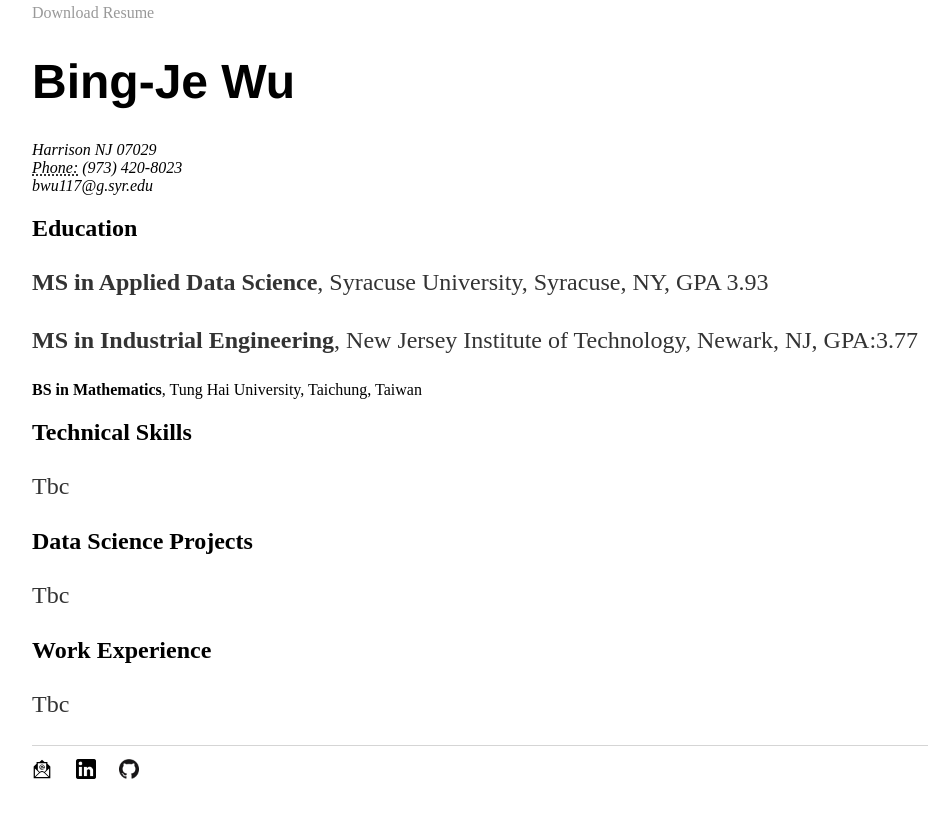
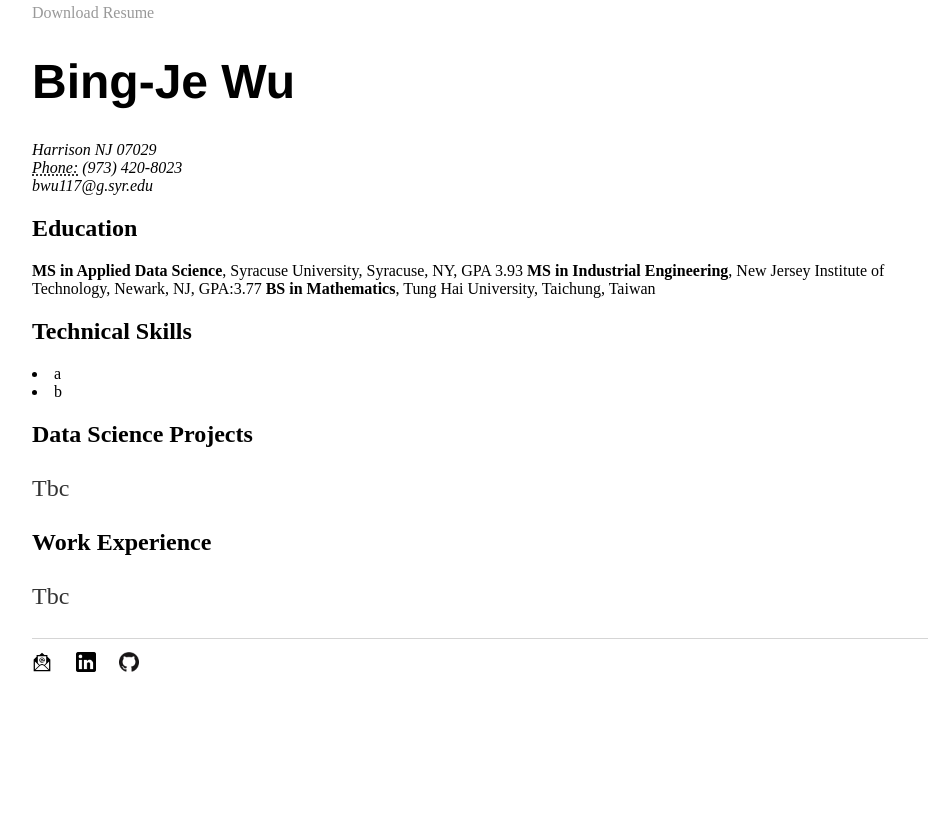
Before and after one commit to bing020815/bing020815.github.io, a Jekyll site: the page built from resume/index.html, in a window 1280 px wide. Shown: the part 494-1333 px from the top of the page, without its empty margins (160-1109 px from the left). Built offline with Jekyll 4.4.1, drawn with Linux system fonts in a browser that asks for light colours; after the commit the page ends 1226 px from its top, so only the background shows below that.

Commit message:
Update index.html

```diff
--- a/resume/index.html
+++ b/resume/index.html
@@ -4,7 +4,6 @@ title: Bing-Je WU's Resume
 ---
 
 <div class="resume">
-	<body>
 	<a href="https://www.dropbox.com/s/peyg5ew762tll89/Resume.pdf?dl=0" class="download" title="Download Resume as PDF">Download Resume</a>
 					<h1>Bing-Je Wu</h1>
 					<address>
@@ -14,18 +13,18 @@ title: Bing-Je WU's Resume
 					</address>
 
 					<h2>Education</h2>
-					<p><strong>MS in Applied Data Science</strong>, Syracuse University, Syracuse, NY, GPA 3.93</p>
-					<p><strong>MS in Industrial Engineering</strong>, New Jersey Institute of Technology, Newark, NJ, GPA:3.77 </p>
+					<strong>MS in Applied Data Science</strong>, Syracuse University, Syracuse, NY, GPA 3.93
+					<strong>MS in Industrial Engineering</strong>, New Jersey Institute of Technology, Newark, NJ, GPA:3.77
 					<strong>BS in Mathematics</strong>, Tung Hai University, Taichung, Taiwan
 
 
         <h2>Technical Skills</h2>
-	  <p> Tbc </p>
+	  <li>a</li>
+          <li>b</li>
 
 	<h2>Data Science Projects</h2>
           <p> Tbc </p>
 
 	<h2>Work Experience</h2>
           <p> Tbc </p>
-	</body>
 	</div>
```
